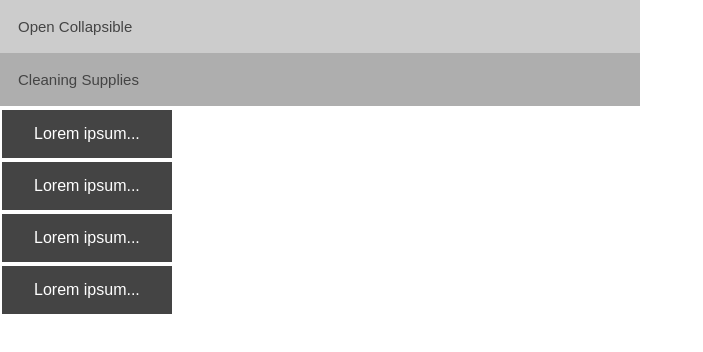
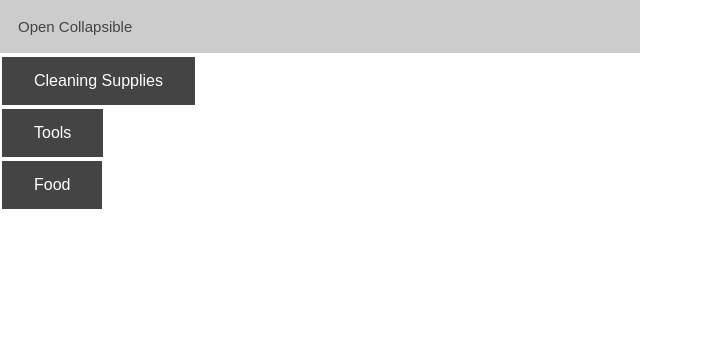
Before and after one commit to pdavisDU/home-organizer, a React (Create React App) app: page / in a window 1280 px wide. Both pictures are taken after a click on the button "Open Collapsible". Shown: the top 352 px of the page, without its empty margins (0-703 px from the left). Built offline with nearby package versions, Linux system fonts and the light colour scheme.

Commit message:
refactoring code to try and fix the sub categories

```diff
--- a/src/App.css
+++ b/src/App.css
@@ -57,6 +57,7 @@
 
 /* Style the collapsible content. Note: hidden by default */
 .content {
+  position: relative;
   padding: 0 18px;
   display: none;
   overflow: hidden;
@@ -80,3 +81,29 @@
   cursor: pointer;
   display: block;
 }
+
+
+.sub-content-container {
+  position: absolute;
+}
+
+/* adding sub-content */
+
+.sub-content {
+  position: absolute;
+  left: 0;
+}
+
+.sub-ctgry {
+  background-color: #444;
+  border: none;
+  color: white;
+  padding: 15px 32px;
+  text-align: center;
+  text-decoration: none;
+  display: inline-block;
+  font-size: 16px;
+  margin: 4px 2px;
+  cursor: pointer;
+  display: block;
+}
--- a/src/App.js
+++ b/src/App.js
@@ -1,13 +1,59 @@
 // import "./App.css";
+// import React, { useRef } from "react";
+// function App() {
+//   const contentEl = useRef(null);
+//   const subContentEl = useRef(null);
 
-// function App() {
+//   const handleClick = () => {
+//     console.log("Button was clicked");
+//     console.log(
+//       `content is currently ${
+//         contentEl.current.classList.contains("hidden") ? "hidden" : "visible"
+//       }`
+//     );
+//     contentEl.current.classList.toggle("hidden");
+//     console.log(
+//       `Content is now ${
+//         contentEl.current.classList.contains("hidden") ? "hidden" : "visible"
+//       }`
+//     );
+//   };
+
+//   const handleSubClick = () => {
+//     console.log("Sub Button was clicked");
+//     console.log(
+//       `subContent is currently ${
+//         subContentEl.current.classList.contains("hidden") ? "hidden" : "visible"
+//       }`
+//     );
+//     subContentEl.current.classList.toggle("hidden");
+//     console.log(
+//       `Sub content is now ${
+//         subContentEl.current.classList.contains("hidden") ? "hidden" : "visible"
+//       }`
+//     );
+//   };
+
 //   return (
 //     <div>
-//       <button type="button" className="collapsible">
+//       <button
+//         id="collapsible-button"
+//         type="button"
+//         className="collapsible"
+//         onClick={handleClick}
+//       >
 //         Open Collapsible
 //       </button>
-//       <div className="content">
-//         <p>Lorem ipsum...</p>
+//       <div ref={contentEl} className="hidden">
+//         <button className="ctgry" onClick={handleSubClick}>
+//           Cleaning Supplies
+//         </button>
+//         <button className="ctgry">Tools</button>
+//         <button className="ctgry">Food</button>
+//         <div ref={subContentEl} className="sub-content hidden">
+//           <button className="sub-ctgry">Paper Towels</button>
+//           <button className="sub-ctgry">Soap</button>
+//         </div>
 //       </div>
 //     </div>
 //   );
@@ -19,6 +65,7 @@ import "./App.css";
 import React, { useRef } from "react";
 function App() {
   const contentEl = useRef(null);
+  const subContentEl = useRef(null);
 
   const handleClick = () => {
     console.log("Button was clicked");
@@ -35,6 +82,24 @@ function App() {
     );
   };
 
+  const handleSubClick = () => {
+    console.log("Sub button was clicked");
+    console.log(
+      `subContent is currently ${
+        subContentEl.current.classList.contains("hidden") ? "hidden" : "visible"
+      }`
+    );
+    subContentEl.current.classList.toggle("hidden");
+    console.log(
+      `subContent is now ${
+        subContentEl.current.classList.contains("hidden") ? "hidden" : "visible"
+      }`
+    );
+    subContentEl.current.style.top = `${
+      contentEl.current.offsetTop + subContentEl.current.offsetTop
+    }px`;
+  };
+
   return (
     <div>
       <button
@@ -46,18 +111,15 @@ function App() {
         Open Collapsible
       </button>
       <div ref={contentEl} className="hidden">
-        <button
-          id="collapsible-button"
-          type="button"
-          className="collapsible"
-          onClick={handleClick}
-        >
+        <button className="ctgry" onClick={handleSubClick}>
           Cleaning Supplies
         </button>
-        <button className="ctgry">Lorem ipsum...</button>
-        <button className="ctgry">Lorem ipsum...</button>
-        <button className="ctgry">Lorem ipsum...</button>
-        <button className="ctgry">Lorem ipsum...</button>
+        <button className="ctgry">Tools</button>
+        <button className="ctgry">Food</button>
+        <div ref={subContentEl} className="sub-content hidden">
+          <button className="sub-ctgry">Paper Towels</button>
+          <button className="sub-ctgry">Soap</button>
+        </div>
       </div>
     </div>
   );
```
